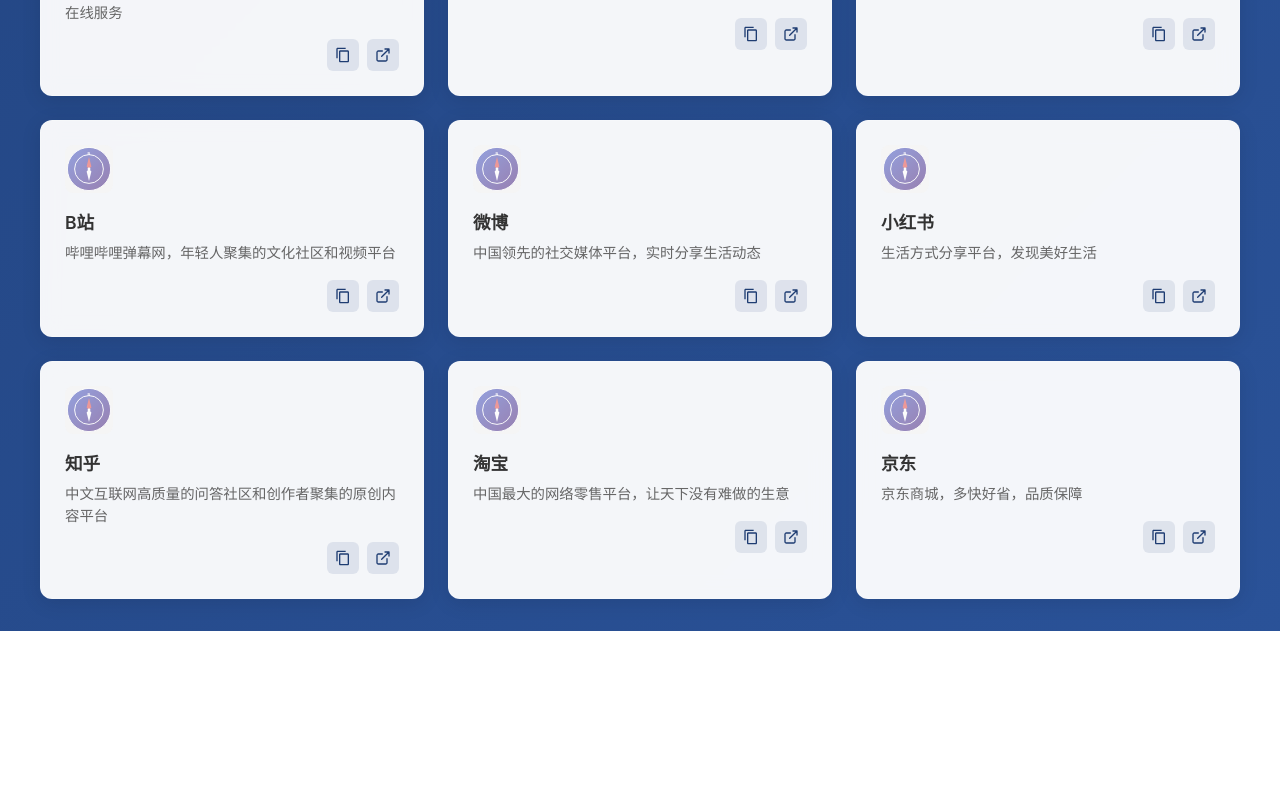
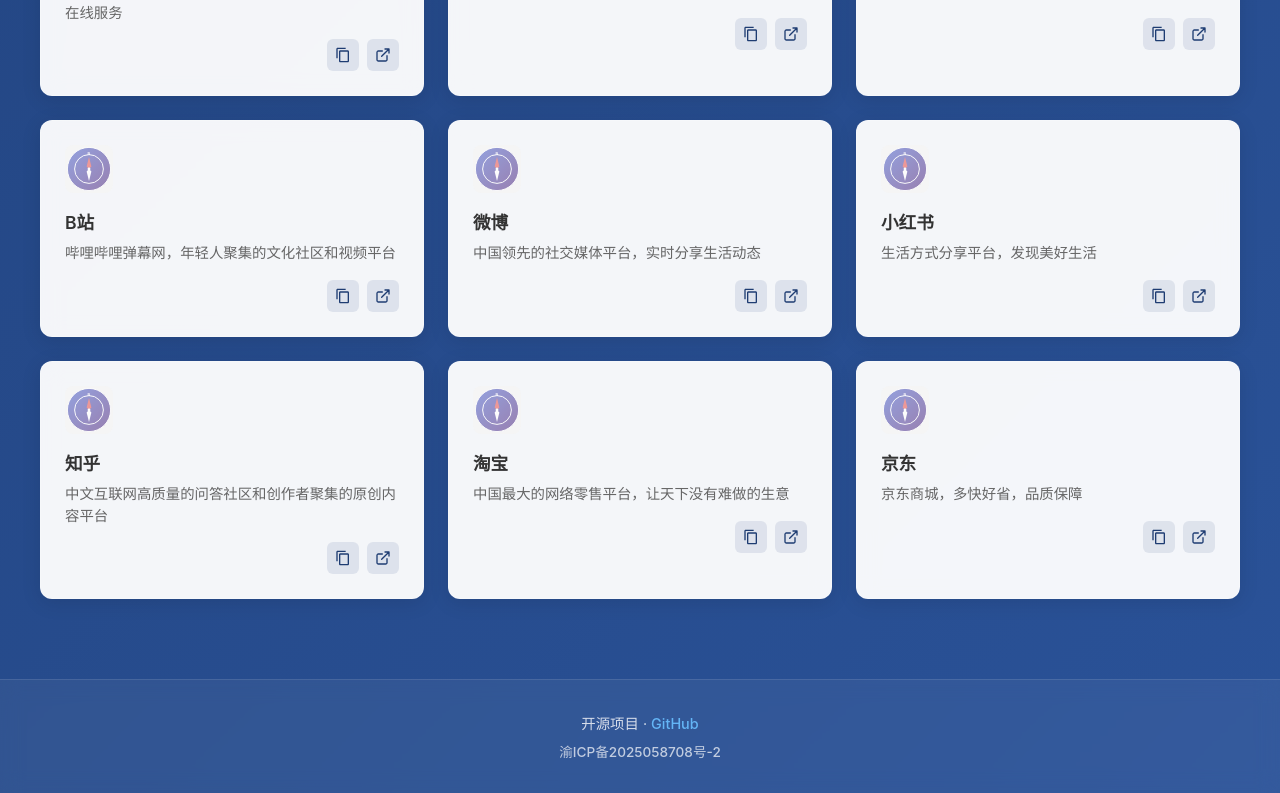
Before and after one commit to 13896167343/yaoling-index, a Vue app: page / in a window 1280 px wide. Shown: the part 2317-3110 px from the top of the page. Before the commit the page ends 2948 px from the top, so only its background shows below. Built offline with nearby package versions, Linux system fonts and the light colour scheme.

Commit message:
feat: 添加页脚区域包含GitHub链接和备案信息
添加了网站页脚区域，包含项目GitHub仓库链接和ICP备案信息

```diff
--- a/src/App.vue
+++ b/src/App.vue
@@ -80,6 +80,33 @@
         </div>
       </div>
     </main>
+
+    <!-- 页脚区域 -->
+    <footer class="footer">
+      <div class="footer-content">
+        <p class="footer-text">
+          开源项目 ·
+          <a
+            href="https://github.com/498330580/yaoling-index"
+            target="_blank"
+            rel="noopener noreferrer"
+            class="footer-link"
+          >
+            GitHub
+          </a>
+        </p>
+        <p class="footer-text beian-info">
+          <a
+            href="https://beian.miit.gov.cn"
+            target="_blank"
+            rel="noopener noreferrer"
+            class="footer-link beian-link"
+          >
+            渝ICP备2025058708号-2
+          </a>
+        </p>
+      </div>
+    </footer>
   </div>
 </template>
 
@@ -485,4 +512,67 @@ export default {
     font-size: 0.85rem;
   }
 }
+
+/* Footer styles */
+.footer {
+  margin-top: 3rem;
+  padding: 2rem 0;
+  background: rgba(255, 255, 255, 0.05);
+  backdrop-filter: blur(10px);
+  border-top: 1px solid rgba(255, 255, 255, 0.1);
+}
+
+.footer-content {
+  max-width: 1200px;
+  margin: 0 auto;
+  padding: 0 1rem;
+  text-align: center;
+}
+
+.footer-text {
+  color: rgba(255, 255, 255, 0.8);
+  font-size: 0.9rem;
+  margin: 0;
+}
+
+.footer-link {
+  color: #64b5f6;
+  text-decoration: none;
+  font-weight: 500;
+  transition: all 0.3s ease;
+}
+
+.footer-link:hover {
+  color: #90caf9;
+  text-decoration: underline;
+}
+
+/* Beian info styles */
+.beian-info {
+  margin-top: 0.5rem;
+}
+
+.beian-link {
+  color: rgba(255, 255, 255, 0.7);
+  font-size: 0.85rem;
+}
+
+.beian-link:hover {
+  color: rgba(255, 255, 255, 0.9);
+}
+
+@media (max-width: 768px) {
+  .footer {
+    margin-top: 2rem;
+    padding: 1.5rem 0;
+  }
+
+  .footer-text {
+    font-size: 0.85rem;
+  }
+
+  .beian-link {
+    font-size: 0.8rem;
+  }
+}
 </style>
```
